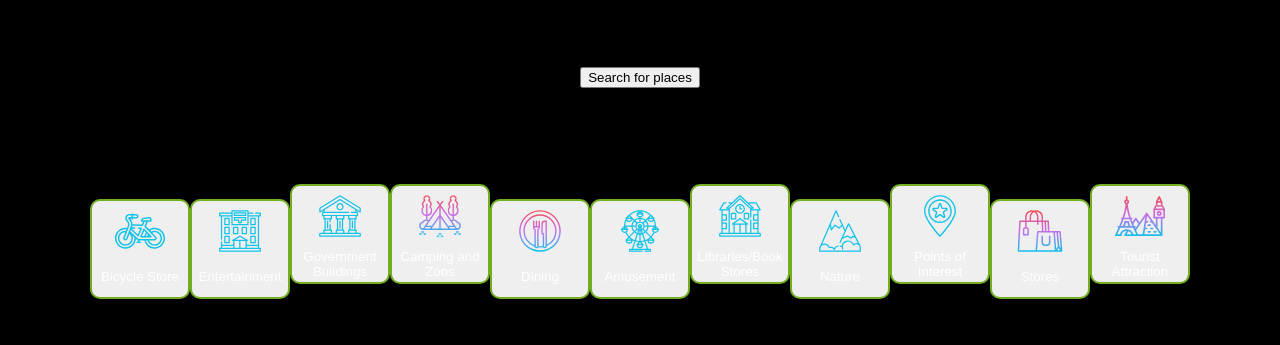
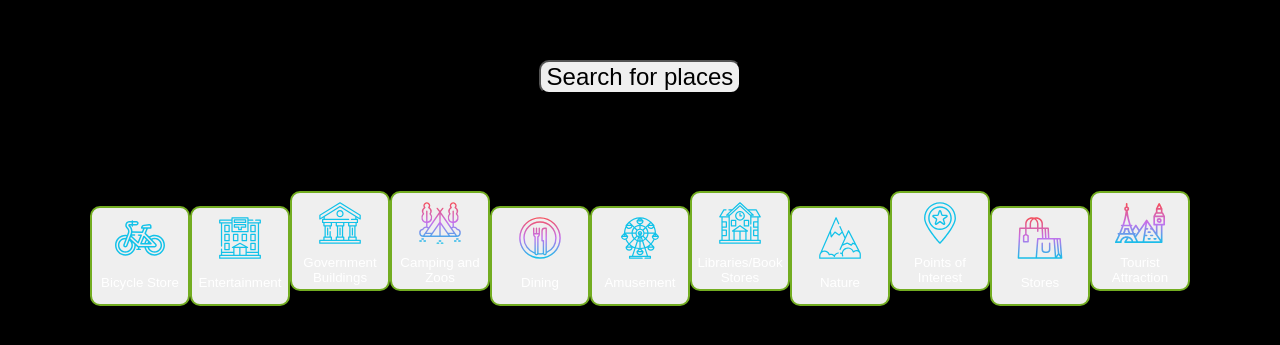
Before and after one commit to alago1/swamphacks-7, a React (Create React App) app in the folder client/: page / in a window 1280 px wide. Shown: the part 217-562 px from the top of the page. Built offline with nearby package versions, Linux system fonts and the light colour scheme.

Commit message:
Change styling

```diff
--- a/client/src/App.tsx
+++ b/client/src/App.tsx
@@ -42,7 +42,7 @@ function App() {
           .join(","),
       };
       const searchParams = String(new URLSearchParams(params));
-
+      console.log(searchParams);
       axios
         .get(
           `https://cors-anywhere.herokuapp.com/https://us-central1-astral-outpost-303423.cloudfunctions.net/fetch_locations?${searchParams}`,
@@ -99,7 +99,11 @@ function App() {
     <div className="App">
       <header className="App-header">
         {geolocation && <Compass lat={weighted?.lat} lng={weighted?.lng} />}
-        <button onClick={() => setStartSearch(true)} disabled={startSearch}>
+        <button
+          onClick={() => setStartSearch(true)}
+          disabled={startSearch}
+          className="button-styled"
+        >
           Search for places
         </button>
         <Timer
--- a/client/src/Compass.tsx
+++ b/client/src/Compass.tsx
@@ -92,7 +92,7 @@ const Compass = (props: any) => {
         {/* <div className="my-point"></div> */}
       </div>
       <button
-        className="start-btn"
+        className="start-btn button-styled"
         onClick={() => start_compass(props.lat, props.lng)}
       >
         Start compass
--- a/client/src/index.css
+++ b/client/src/index.css
@@ -8,11 +8,17 @@ body {
   display: flex;
   flex-direction: column;
   height: 100vh;
+  font-size: large;
 }
 
 code {
   font-family: source-code-pro, Menlo, Monaco, Consolas, "Courier New",
     monospace;
+}
+
+button.button-styled {
+  font-size: x-large;
+  border-radius: 10px;
 }
 
 .compass {
@@ -77,7 +83,7 @@ code {
 
 .filter-button.filter-on {
   border-radius: 10px;
-  border: 2px solid #73AD21;
+  border: 2px solid #73ad21;
   padding: 5px;
   width: 100px;
   height: 100px;
```
Also changed, not shown: 1 other file (tests, documents, lock files or other folders).
